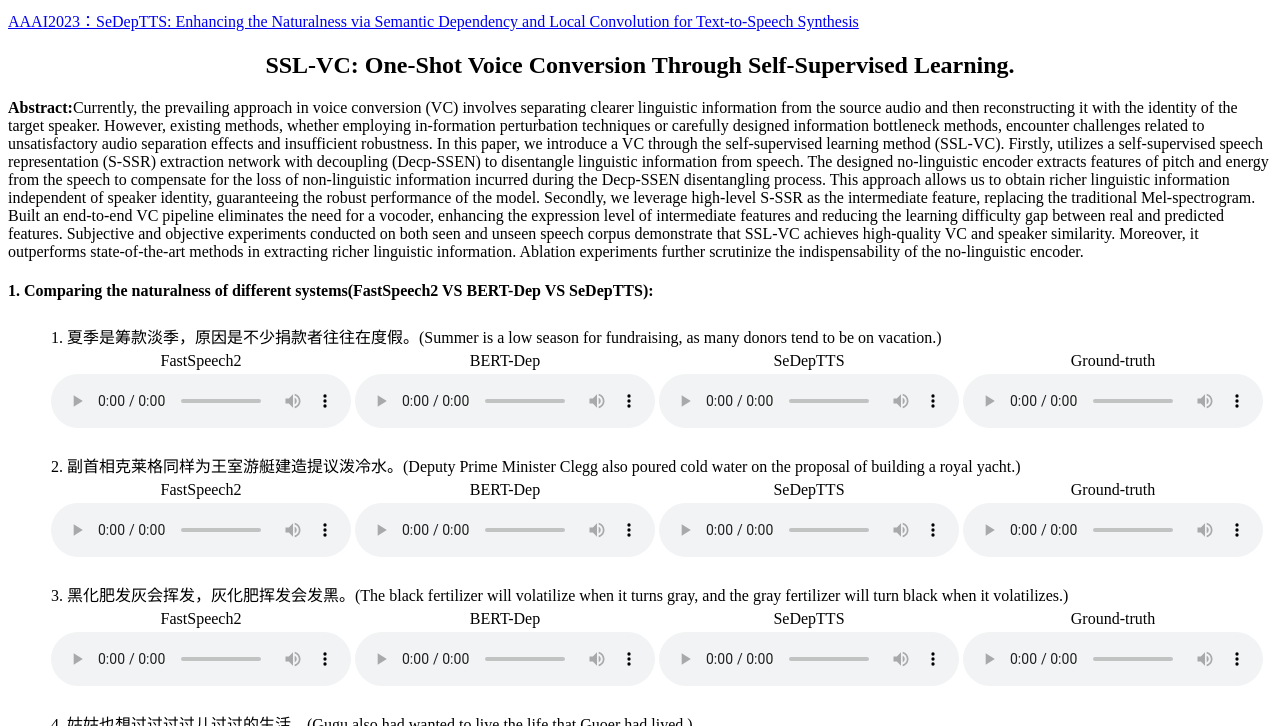
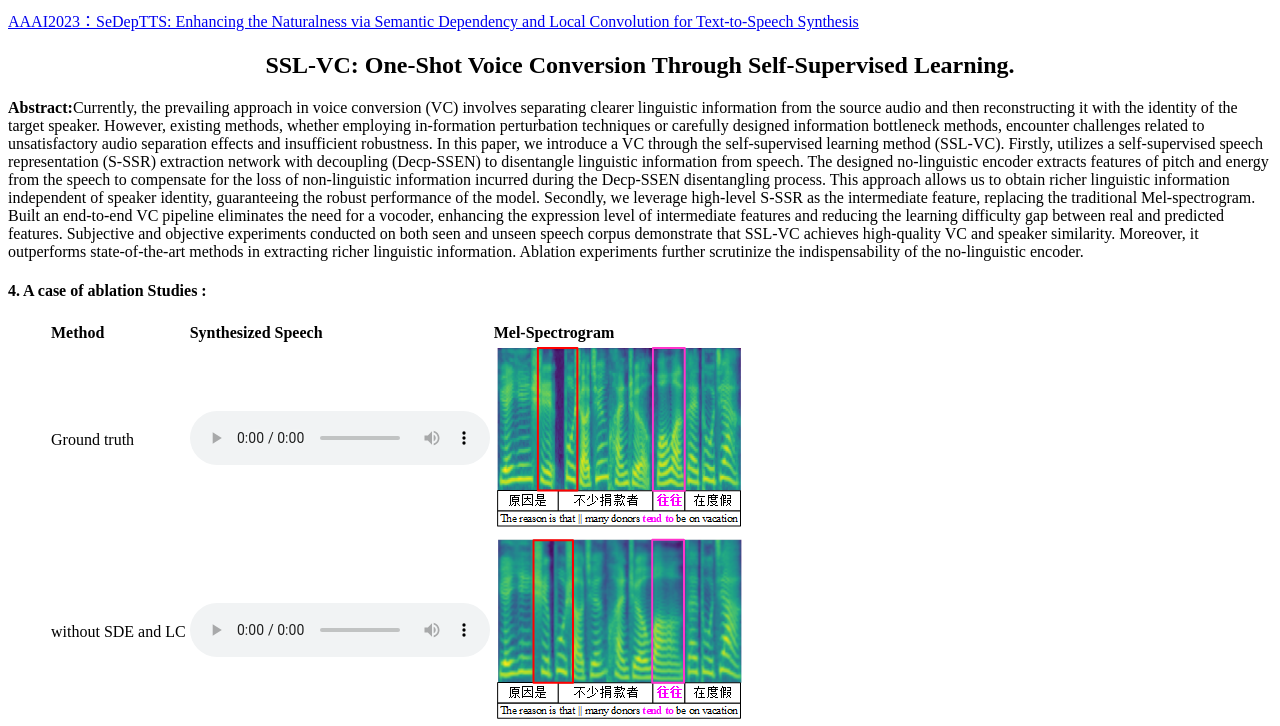
Before and after one commit to jcl-gx/jcl-gx.github.io, a plain HTML site: page index.html in a window 1280 px wide. Shown: the top 726 px of the page. Drawn offline with Linux system fonts and the light colour scheme.

Commit message:
Update index.html

```diff
--- a/index.html
+++ b/index.html
@@ -70,7 +70,7 @@ document.write("您是第" + visits + "位访问本专题的！")
 <div><b>Abstract:</b>Currently, the prevailing approach in voice conversion (VC) involves separating clearer linguistic information from the source audio and then reconstructing it with the identity of the target speaker. However, existing methods, whether employing in-formation perturbation techniques or carefully designed information bottleneck methods, encounter challenges related to unsatisfactory audio separation effects and insufficient robustness. In this paper, we introduce a VC through the self-supervised learning method (SSL-VC). Firstly, utilizes a self-supervised speech representation (S-SSR) extraction network with decoupling (Decp-SSEN) to disentangle linguistic information from speech. The designed no-linguistic encoder extracts features of pitch and energy from the speech to compensate for the loss of non-linguistic information incurred during the Decp-SSEN disentangling process. This approach allows us to obtain richer linguistic information independent of speaker identity, guaranteeing the robust performance of the model. Secondly, we leverage high-level S-SSR as the intermediate feature, replacing the traditional Mel-spectrogram. Built an end-to-end VC pipeline eliminates the need for a vocoder, enhancing the expression level of intermediate features and reducing the learning difficulty gap
 between real and predicted features. Subjective and objective experiments conducted on both seen and unseen speech corpus demonstrate that SSL-VC achieves high-quality VC and speaker similarity. Moreover, it outperforms state-of-the-art methods in extracting richer linguistic information. Ablation experiments further scrutinize the indispensability of the no-linguistic encoder.</div>
 
-<h4>1. Comparing the naturalness of different systems(FastSpeech2 <b>VS</b> BERT-Dep <b>VS</b> SeDepTTS): </h4>
+<!-- <h4>1. One-shot  Voice Conversion of different systems: </h4>
 <blockquote>
 <table>
 <tr><td colspan=4><span>1. 夏季是筹款淡季，原因是不少捐款者往往在度假。(Summer is a low season for fundraising, as many donors tend to be on vacation.)</span></td></tr>
@@ -222,7 +222,7 @@ between real and predicted features. Subjective and objective experiments conduc
 
 <tr height="15px"></tr>
 </table>
-</blockquote>
+</blockquote> -->
 
 <h4>4. A case of ablation Studies : </h4>
 <blockquote>
```
